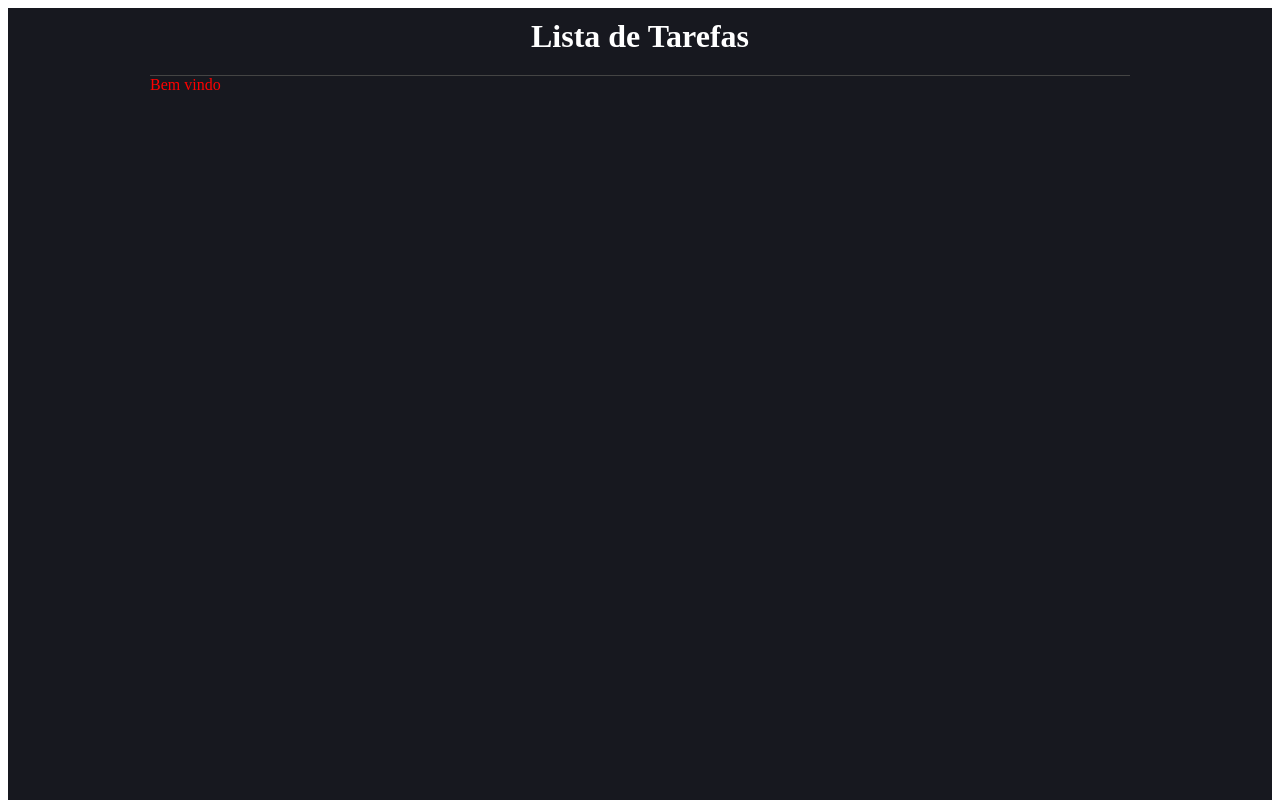
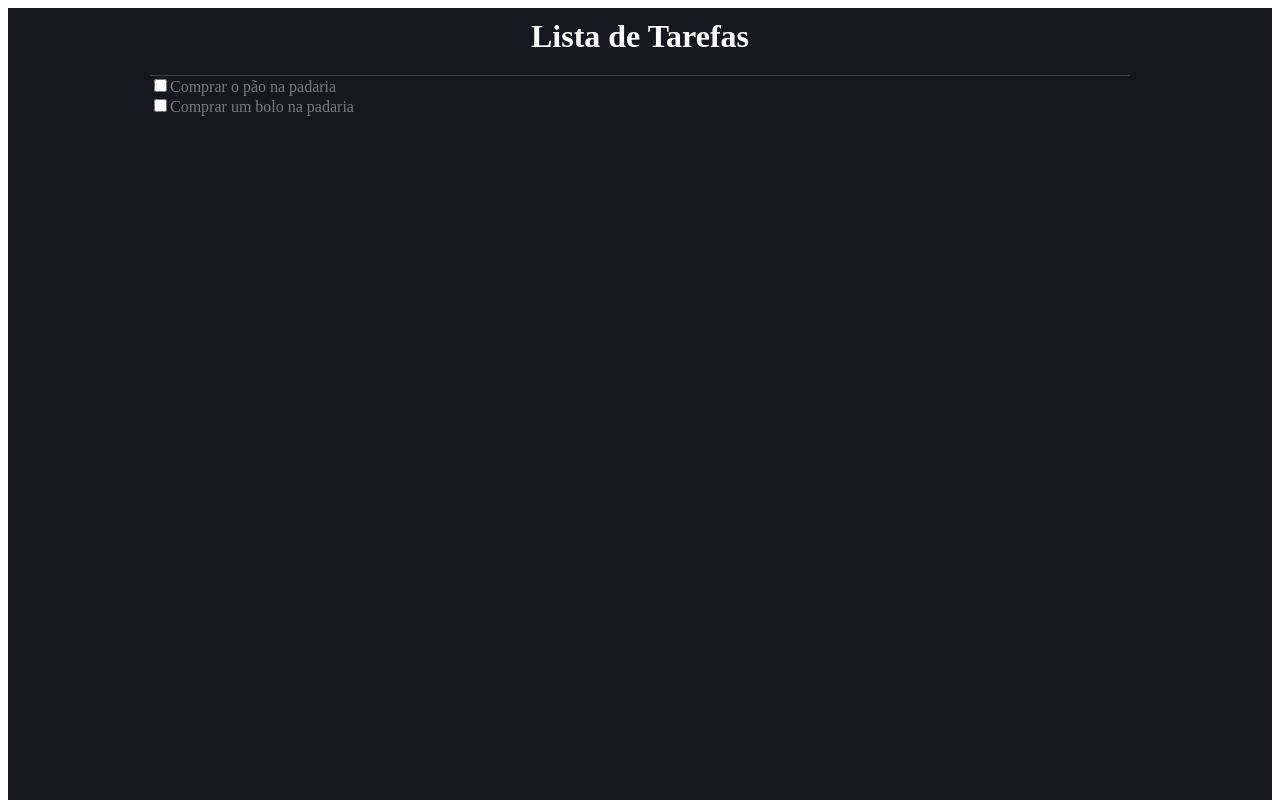
Before and after one commit to jgapadua/Projetos-ReactJS, a React (Vite) app in the folder todolist/: page / in a window 1280 px wide. Shown: the top 800 px of the page. Built offline with nearby package versions, Linux system fonts and the light colour scheme.

Commit message:
checkbox

```diff
--- a/todolist/src/components/ListItem/index.tsx
+++ b/todolist/src/components/ListItem/index.tsx
@@ -1,9 +1,15 @@
 import * as C from './styles';
+import {Item} from '../../types/Item';
 
-export const ListItem=()=>{
+type Props={
+    item:  Item
+}
+
+export const ListItem=({item}: Props)=>{
   return(
     <C.Container>
-      Bem vindo
+      <input type='checkbox'/>
+      <label>{item.name}</label>
     </C.Container>
   );
 }
--- a/todolist/src/components/ListItem/styles.ts
+++ b/todolist/src/components/ListItem/styles.ts
@@ -1,7 +1,7 @@
 import styled from 'styled-components';
 
 export const Container=styled.div`
-  background-color: #17181f;
+  /* background-color: 17181f;
   color: red;
-  min-height: 100vh;
+  min-height: 100vh; */
 `;
```
